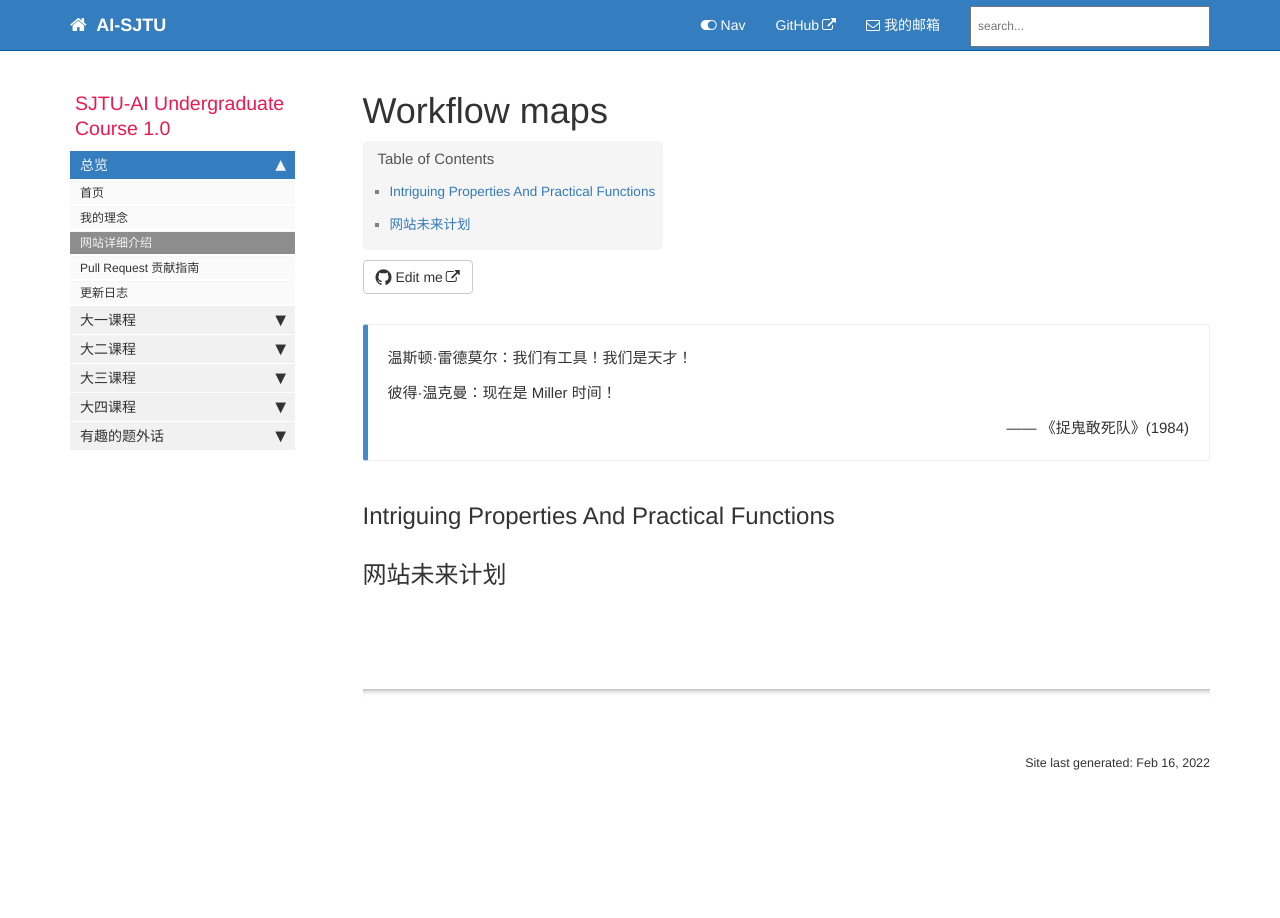
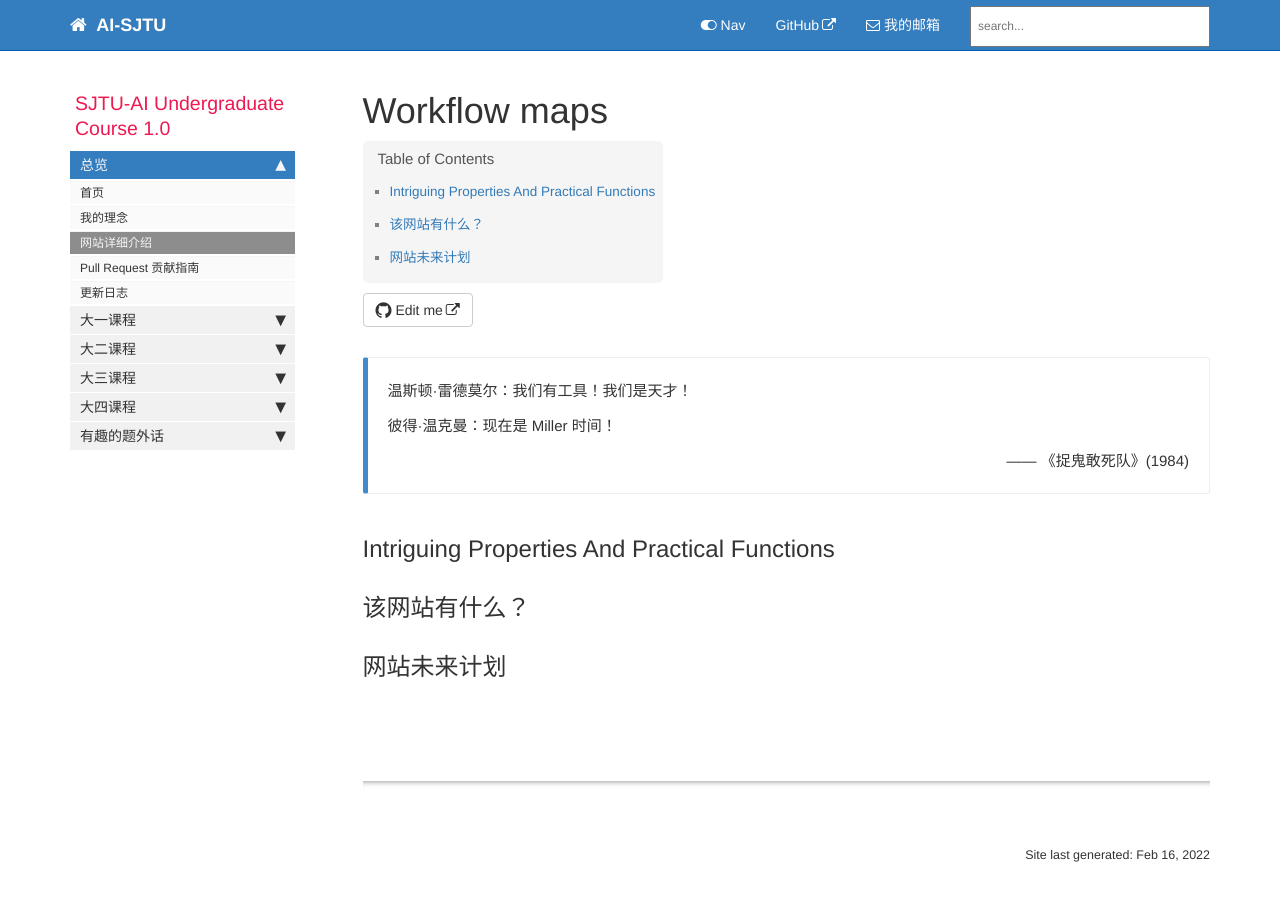
Before and after one commit to aisjtu/aisjtu.github.io, a Jekyll site: the page built from docs/pages/mydoc/mydoc_details.md, in a window 1280 px wide. Built offline with Jekyll 4.4.1, drawn with Linux system fonts in a browser that asks for light colours; comment, search, counter and statistics services are not loaded.

Commit message:
Update mydoc_details.md

```diff
--- a/docs/pages/mydoc/mydoc_details.md
+++ b/docs/pages/mydoc/mydoc_details.md
@@ -15,6 +15,8 @@ folder: mydoc
 
 ## Intriguing Properties And Practical Functions
 
+## 该网站有什么？
+
 
 
 ## 网站未来计划
```
